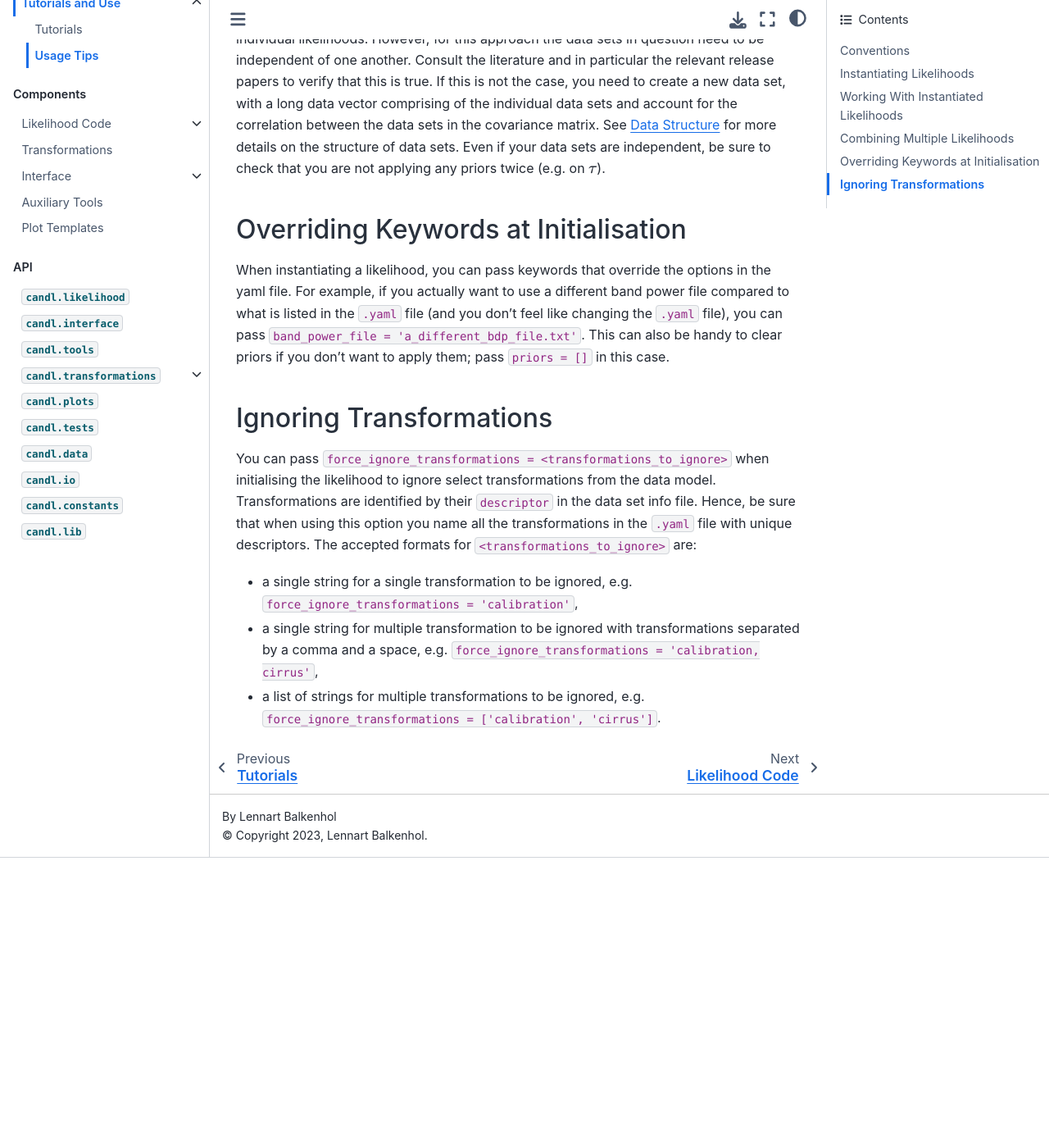
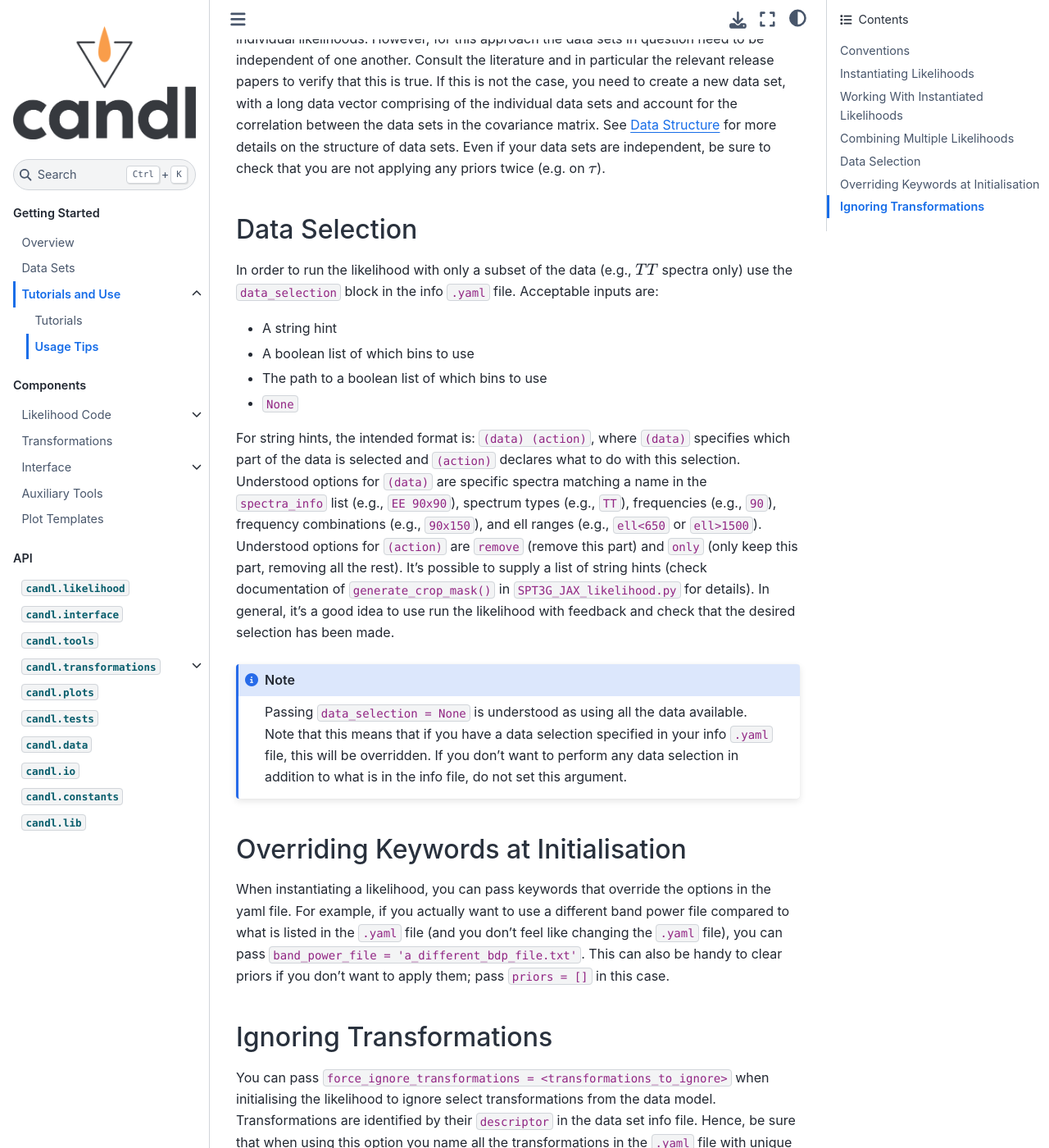
Before and after one commit to Lbalkenhol/candl, a Sphinx documentation site: the page built from docs/tutorial/usage_tips.rst, in a window 1280 px wide and 1400 px high, scrolled down 1309 px. Shown: the whole window at 82% size. Built offline with Sphinx 7.4.7 and the Sphinx Book theme 1.1.4, drawn with Linux system fonts in a browser that asks for light colours; before the commit the page ends 2355 px from its top, so only the background shows below that.

Commit message:
Made data selection more explicit in all wrappers, changed info in docs accordingly

```diff
--- a/docs/tutorial/usage_tips.rst
+++ b/docs/tutorial/usage_tips.rst
@@ -50,6 +50,29 @@
 Even if your data sets are independent, be sure to check that you are not applying any priors twice (e.g. on :math:`\tau`).
 
 
+Data Selection
+----------------------------------------------------------
+
+In order to run the likelihood with only a subset of the data (e.g., :math:`TT` spectra only) use the ``data_selection`` block in the info ``.yaml`` file.
+Acceptable inputs are:
+
+* A string hint
+* A boolean list of which bins to use
+* The path to a boolean list of which bins to use
+* ``None``
+
+For string hints, the intended format is: ``(data) (action)``, where ``(data)`` specifies which part of the data is selected and ``(action)`` declares what to do with this selection.
+Understood options for ``(data)`` are specific spectra matching a name in the ``spectra_info`` list (e.g., ``EE 90x90``), spectrum types (e.g., ``TT``), frequencies (e.g., ``90``), frequency combinations (e.g., ``90x150``), and ell ranges (e.g., ``ell<650`` or ``ell>1500``).
+Understood options for ``(action)`` are ``remove`` (remove this part) and ``only`` (only keep this part, removing all the rest).
+It's possible to supply a list of string hints (check documentation of ``generate_crop_mask()`` in ``SPT3G_JAX_likelihood.py`` for details).
+In general, it's a good idea to use run the likelihood with feedback and check that the desired selection has been made.
+
+.. note::
+
+   Passing ``data_selection = None`` is understood as using all the data available.
+   Note that this means that if you have a data selection specified in your info ``.yaml`` file, this will be overridden.
+   If you don't want to perform any data selection in addition to what is in the info file, do not set this argument.
+
 Overriding Keywords at Initialisation
 ----------------------------------------------------------
 
```
Also changed, not shown: candl_mp/__init__.py (+7 -6 lines), docs/interface/interface_sampler.rst (+10 -5 lines), docs/like/like_data_structure.rst (+0 -17 lines), 5 other files.
